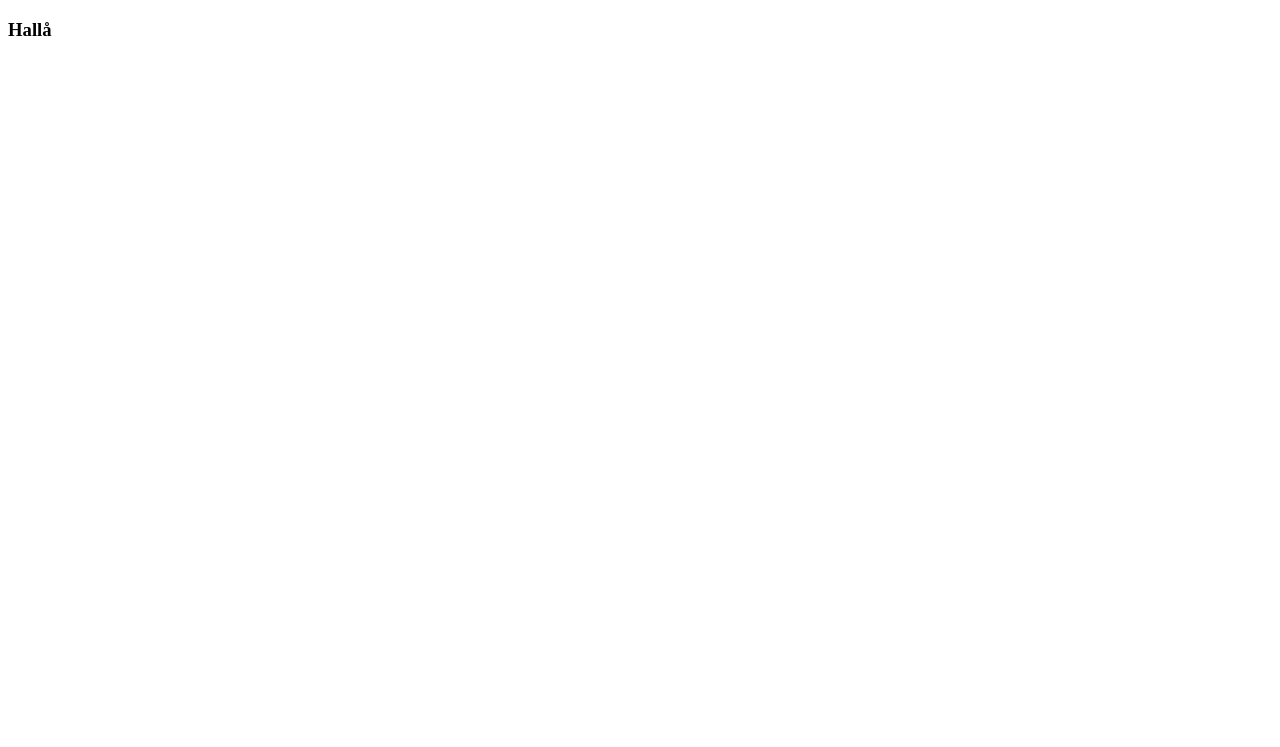
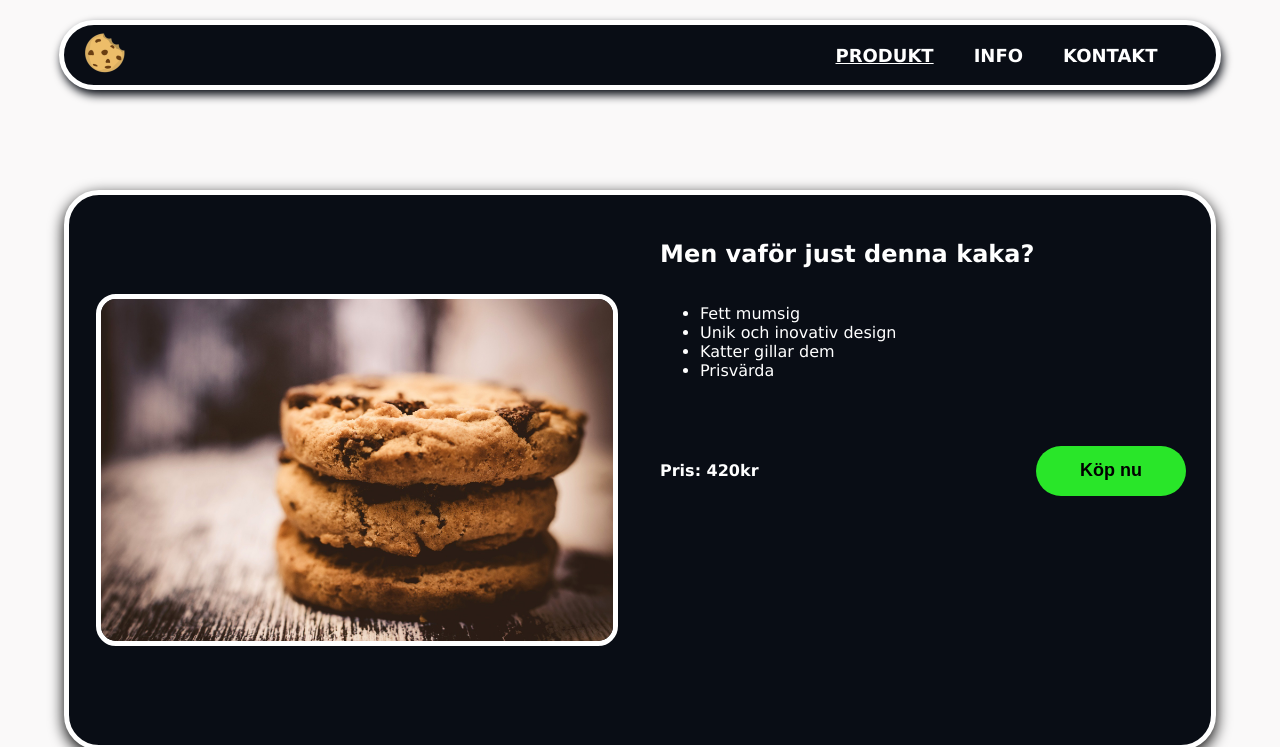
Before and after one commit to pronoian/HTML_Labb1, a plain HTML site: page labb1/labb1/object.html in a window 1280 px wide. Shown: the top 747 px of the page. Drawn offline with Linux system fonts and the light colour scheme.

Commit message:
Typ klar med object

```diff
--- a/labb1/labb1/object.html
+++ b/labb1/labb1/object.html
@@ -2,23 +2,61 @@
 <html lang="sv">
 <head>
     <meta charset="UTF-8">
+    <!-- För att få kakan som icon uppe i tabben -->
+    <link rel="icon" href="../bild/logotypnyalbert(1).ico" type="image/x-icon">
+    <link rel="stylesheet" href="style.css">
     <meta name="viewport" content="width=device-width, initial-scale=1.0">
-    <title>Alberts burkar</title>
+    <title>Alberts kakor</title>
 </head>
 <body>
 
     <header>
-        <nav></nav>
+        <nav>
+            <a href="index.html"><img src="../bild/logotypnyalbert(1).png" alt="Logotyp av en kaka" class="logo"></a>
+            <span class="navSpan">
+                <a href="object.html" class="navOptions" style="text-decoration: underline;">Produkt</a>
+                <a href="https://geekprank.com/winxp-update/" target="_blank" class="navOptions">Info</a>
+                <a href="about.html" class="navOptions">Kontakt</a>
+            </span>
+        </nav>
     </header>
     <main>
         <article>
-            <section>
-                <h1>Hallå</h1>
+            <section class="heroSection">
+                <div class="heroDiv">
+                    <img class="heroGif" src="../bild/kaka2.jpg" alt="Viktigt dokument">
+                </div>
+                <div class="heroDivTwo">
+                    <h2>Men vaför just denna kaka?</h2>
+                    <ul>
+                        <li>Fett mumsig</li>
+                        <li>Unik och inovativ design</li>
+                        <li>Katter gillar dem</li>
+                        <li>Prisvärda</li>
+                    </ul>
+                    <div class="checkout">
+                        <strong>Pris: 420kr</strong>
+                        <form  action="object.html" method="get">
+                            <button type="submit" value="420">
+                                Köp nu
+                            </button>
+                        </form>
+                    </div>
+                </div>
+
+
+
             </section>
+
         </article>
     </main>
     <footer>
-
+        <div class="fade"></div>
+        <span class="footerSpan">
+            <a class="footerLink" href="#">ETT</a>
+            <a class="footerLink" href="https://github.com/pronoian/HTML_Labb1/" target="_blank"><img class="github-logo" src="../bild/github-mark-white.png" alt="GitHub Logo"></a>
+            <a class="footerLink" href="mailto:info@example.se">info@example.se</a>
+        </span>
     </footer>
 
 </body>
--- a/labb1/labb1/style.css
+++ b/labb1/labb1/style.css
@@ -60,11 +60,12 @@ main {
 
 article {
     width: 90%;
+    display: flex;
 
 }
 
 section {
-    width: 90%;
+    width: 100%;
     min-height: 500px;
     border-style: solid;
     border-width: 5px;
@@ -73,18 +74,50 @@ section {
     background-color: #090D15;
     margin-top: 100px;
     padding: 25px;
+    display: flex;
 
 }
+
+
 .heroDiv {
-    width: 100%;
+    width: 50%;
     display: flex;
     justify-content: center;
+    align-items: center;
+}
+.heroDivTwo {
+    width: 50%;
+    display: flex;
+    flex-direction: column;
+    padding-left: 40px;
+}
+button {
+    width: 150px;
+    height: 50px;
+    color: black;
+    font-weight: bolder;
+    font-size: 18px;
+    background-color: rgb(41, 230, 41);
+    border: 0px;
+    border-radius: 50px;
+
+}
+button:hover {
+    cursor: pointer;
 }
 .heroGif {
     width: 40vw;
-    max-width: 400px;
+    height: fit-content;
+    /*max-width: 400px;*/
     border-radius: 20px;
     border: solid 5px white;
+}
+.checkout {
+    width: 100%;
+    display: flex;
+    justify-content: space-between;
+    align-items: center;
+    margin-top: 50px;
 }
 .fade {
     width: 100%;
@@ -126,7 +159,7 @@ footer {
     font-size: 18px;
     font-weight: bold;
     margin-left: 30px;
-
+    padding: 5px;
     display: inline-block;
 }
 
```
Also changed, not shown: labb1/labb1/index.html (+2 -1 lines), labb1/bild/kaka2.jpg (added), labb1/bild/produkt.svg (added).
